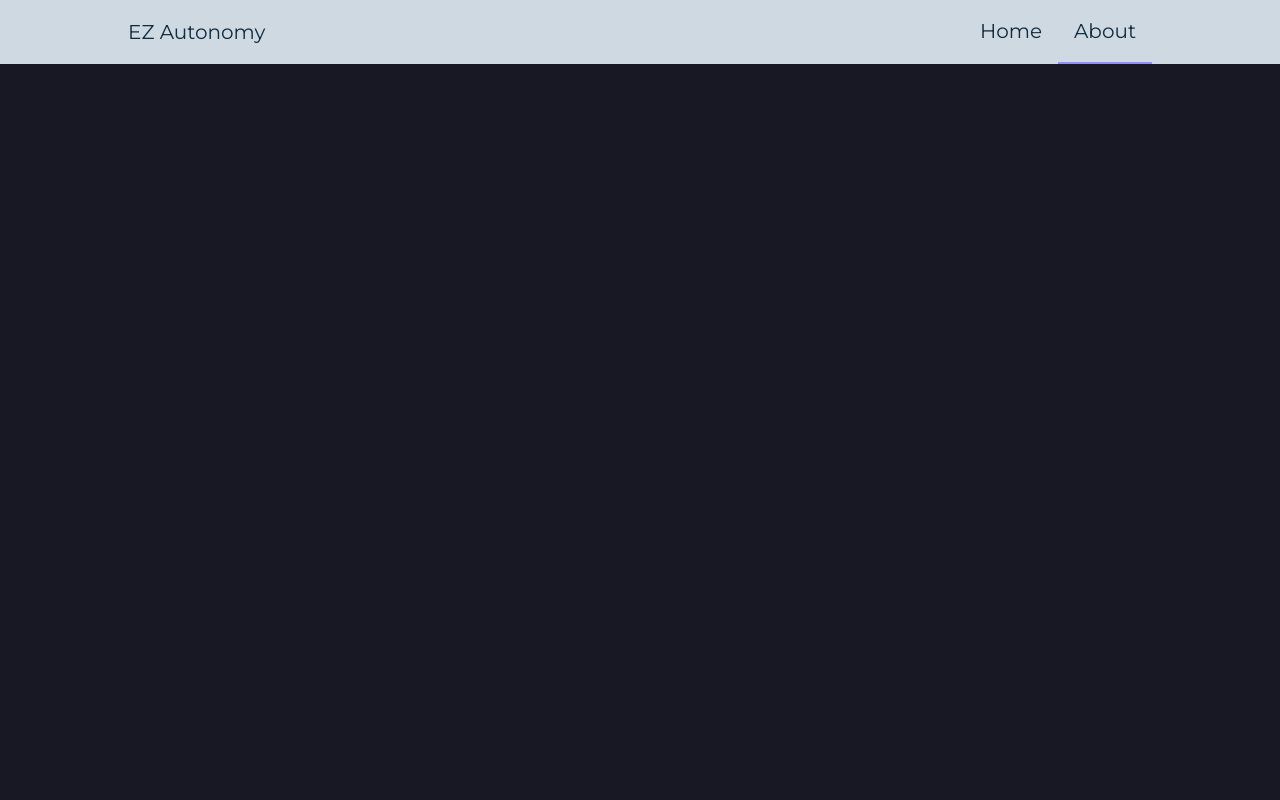
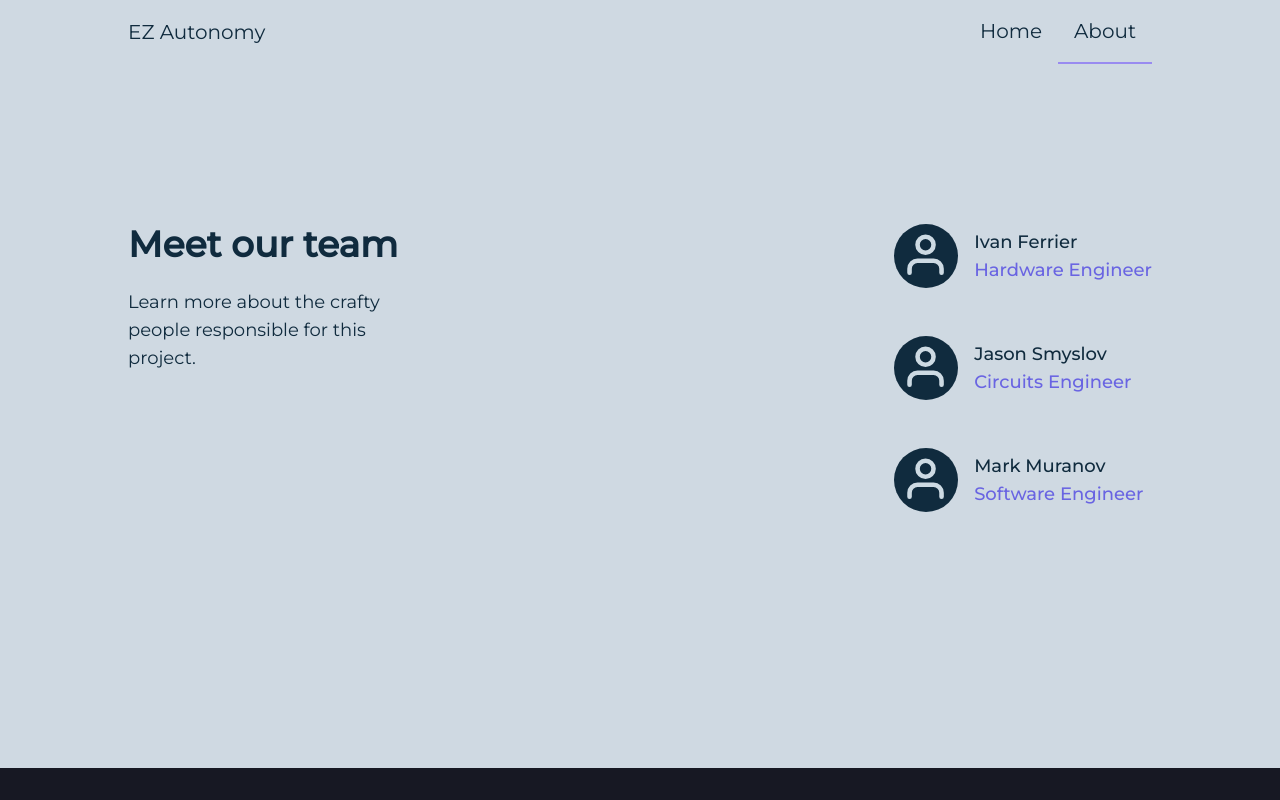
Before and after one commit to Speechrezz/ECE-196-Site, a SvelteKit app: page /about in a window 1280 px wide. Shown: the top 800 px of the page. Built offline with nearby package versions, Linux system fonts and the light colour scheme.

Commit message:
Began work on about section

```diff
--- a/src/routes/about/+page.svelte
+++ b/src/routes/about/+page.svelte
@@ -6,8 +6,46 @@
 
 <Navbar index={1}/>
 
-<body class='h-screen bg-base-1'>
-
-</body>
+<main class='bg-neutral-1'>
+  <div class='pt-16 h-full w-full'>
+    <div class='h-full w-main mx-auto flex justify-between mb-40'>
+      <div class='mt-40 flex flex-col'>
+        <span class='text-text-1 text-4xl font-semibold'>Meet our team</span>
+        <span class='text-text-1 text-lg mt-6 w-64'>
+          Learn more about the crafty people responsible for this project.
+        </span>
+      </div>
+      <div class='h-96 mt-40 flex flex-col'>
+        <div class='flex mb-12'>
+          <img src="svg/profile_icon.svg" alt="Profile icon" class='h-16 mr-4'>
+          <div class='flex flex-col h-16 justify-center font-medium text-lg'>
+            <span class='text-text-1'>Ivan Ferrier</span>
+            <span class='text-accent-1-darker'>Hardware Engineer</span>
+          </div>
+        </div>
+        <div class='flex mb-12'>
+          <img src="svg/profile_icon.svg" alt="Profile icon" class='h-16 mr-4'>
+          <div class='flex flex-col h-16 justify-center font-medium text-lg'>
+            <span class='text-text-1'>Jason Smyslov</span>
+            <span class='text-accent-1-darker'>Circuits Engineer</span>
+          </div>
+        </div>
+        <div class='flex mb-12'>
+          <img src="svg/profile_icon.svg" alt="Profile icon" class='h-16 mr-4'>
+          <div class='flex flex-col h-16 justify-center font-medium text-lg'>
+            <span class='text-text-1'>Mark Muranov</span>
+            <span class='text-accent-1-darker'>Software Engineer</span>
+          </div>
+        </div>
+      </div>
+    </div>
+  </div>
+  <div class='bg-base-1'>
+    <div class='w-main mx-auto text-neutral-1 flex flex-col'>
+      <span class='mx-auto mt-32 mb-16 text-4xl'>Our Mission</span>
+      <span class='text-xl mx-auto mb-72'>Stuff that we do and want to do and other stuff etc.</span>
+    </div>
+  </div>
+</main>
 
 <Footer />
--- a/tailwind.config.cjs
+++ b/tailwind.config.cjs
@@ -9,6 +9,7 @@ module.exports = {
         'neutral-1-hover': '#BFCED9',
         'accent-1':  '#998BF0',
         'accent-1-hover': '#A497F2',
+        'accent-1-darker': '#6964E2',
         'text-1' :   '#102B3E'
       },
       // backgroundImage: {
```
Also changed, not shown: static/svg/profile_icon.svg (added).
